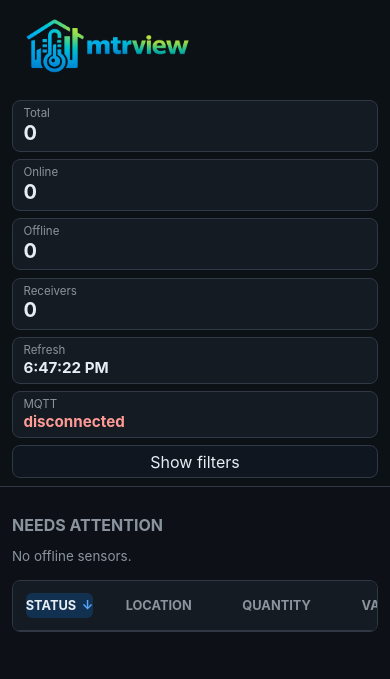
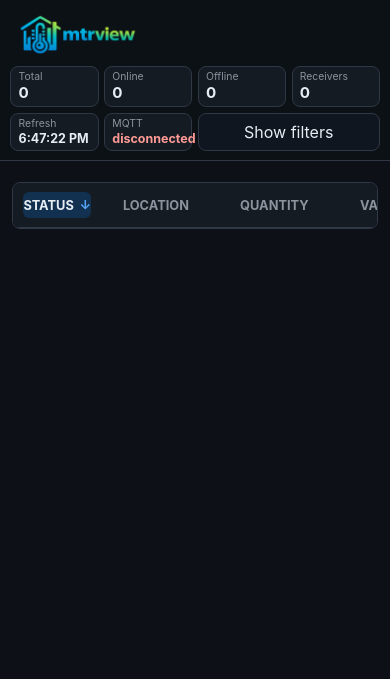
Before and after one commit to tvallas/mtrview, a FastAPI app: page / in a window 390 px wide. Shown: the top 679 px of the page. Run offline with FastAPI, Linux system fonts and the light colour scheme; lists and menus that the app fills with data are empty.

Commit message:
feat: improve mobile dashboard layout

```diff
--- a/mtrview/static/app.css
+++ b/mtrview/static/app.css
@@ -367,16 +367,69 @@ tr.problem td {
 
 @media (max-width: 640px) {
   .topbar {
+    position: static;
     align-items: flex-start;
-    flex-direction: column;
+    gap: 0.45rem;
+    min-height: 0;
+    padding: 0.45rem 0.65rem 0.55rem;
   }
 
   .brand-logo {
-    width: min(12rem, 72vw);
+    width: min(8.5rem, 46vw);
   }
 
-  .header-metrics,
+  .header-metrics {
+    grid-template-columns: repeat(4, minmax(0, 1fr));
+    gap: 0.35rem;
+  }
+
+  .metric-tile {
+    min-width: 0;
+    padding: 0.35rem 0.45rem;
+  }
+
+  .metric-tile span {
+    font-size: 0.65rem;
+  }
+
+  .metric-tile strong {
+    margin-top: 0.12rem;
+    font-size: 0.95rem;
+  }
+
+  .status-tile strong {
+    font-size: 0.78rem;
+  }
+
+  .icon-button {
+    grid-column: span 2;
+    min-height: 2rem;
+    padding: 0.25rem 0.5rem;
+  }
+
   .controls {
+    position: static;
     grid-template-columns: 1fr;
   }
+
+  main {
+    padding-top: 0.55rem;
+  }
+
+  .priority-section,
+  .grouped-list,
+  .table-wrap {
+    margin-top: 0.75rem;
+  }
+
+  th,
+  td {
+    padding: 0.58rem 0.65rem;
+  }
 }
+
+@media (max-width: 380px) {
+  .header-metrics {
+    grid-template-columns: repeat(2, minmax(0, 1fr));
+  }
+}
--- a/mtrview/static/app.js
+++ b/mtrview/static/app.js
@@ -20,6 +20,7 @@ const els = {
   zone: document.getElementById("zoneFilter"),
   receiver: document.getElementById("receiverFilter"),
   sort: document.getElementById("sortSelect"),
+  prioritySection: document.getElementById("prioritySection"),
   priorityCards: document.getElementById("priorityCards"),
   sensorGroups: document.getElementById("sensorGroups"),
   sensorTable: document.getElementById("sensorTable"),
@@ -197,9 +198,8 @@ function render() {
 
   const readings = filteredReadings();
   const priority = readings.filter((reading) => reading.problem).slice(0, 12);
-  els.priorityCards.innerHTML = priority.length
-    ? priority.map(card).join("")
-    : '<p class="empty">No offline sensors.</p>';
+  els.prioritySection.classList.toggle("hidden", priority.length === 0);
+  els.priorityCards.innerHTML = priority.map(card).join("");
 
   renderGroups(readings);
   renderTable(readings);
--- a/mtrview/templates/index.html
+++ b/mtrview/templates/index.html
@@ -88,7 +88,7 @@
         </div>
       </section>
 
-      <section id="prioritySection" class="priority-section">
+      <section id="prioritySection" class="priority-section hidden">
         <h2>Needs attention</h2>
         <div id="priorityCards" class="card-grid"></div>
       </section>
```
Also changed, not shown: tests/test_web.py (+1 -0 lines), 1 other file.
